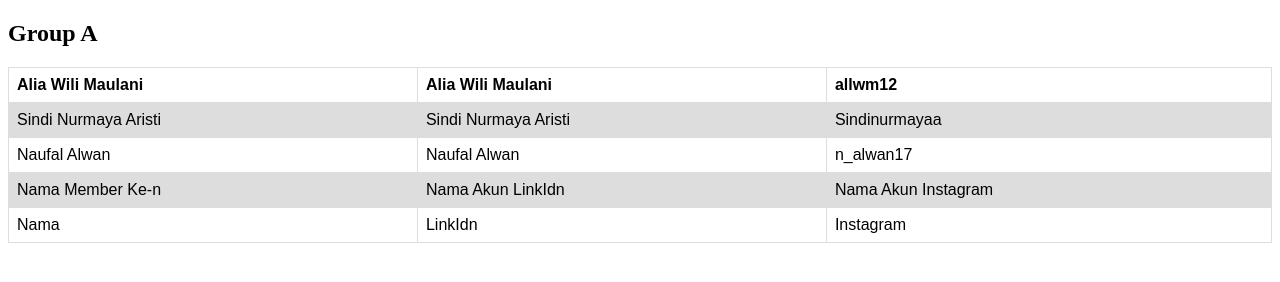
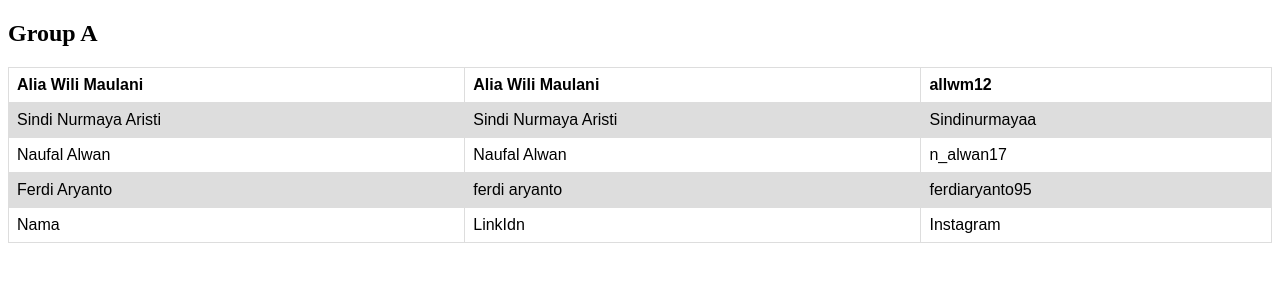
Before and after one commit to Aliawili/tpg-group-a, a plain HTML site: page index.html in a window 1280 px wide. Drawn offline with Linux system fonts and the light colour scheme.

Commit message:
Update index.html

```diff
--- a/index.html
+++ b/index.html
@@ -40,9 +40,9 @@ tr:nth-child(even) {
     <td>n_alwan17</td>
   </tr>
   <tr>
-    <td>Nama Member Ke-n</td>
-    <td>Nama Akun LinkIdn</td>
-    <td>Nama Akun Instagram</td>
+    <td>Ferdi Aryanto</td>
+    <td>ferdi aryanto</td>
+    <td>ferdiaryanto95</td>
   </tr>
   <tr>
      <td>Nama</td>
```
